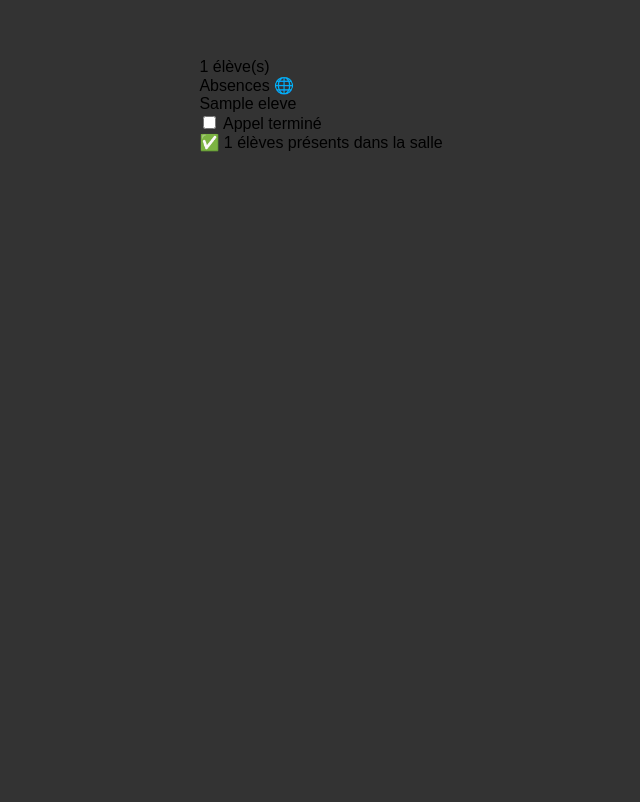
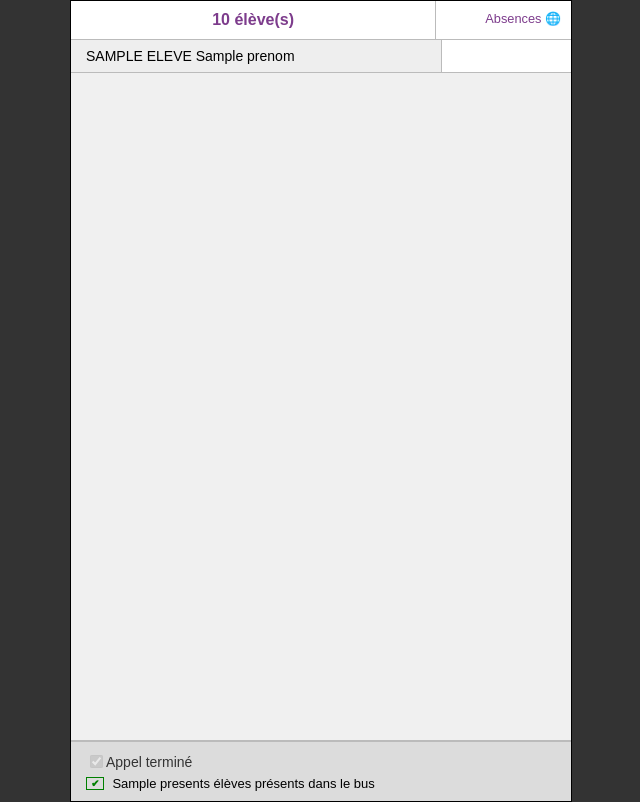
Before and after one commit to eliot-maker/coachbus-python, a Flask app: template templates/index.html in a window 1280 px wide. Shown: the whole page, without its empty margins (319-959 px from the left). Before the commit the page ends 152 px from the top, so only its background shows below. Run offline with Flask 3, Linux system fonts and the light colour scheme; the template is opened without the code that fills it: most values are stand-ins (such as "Sample title", 1, 10 or a date in 2020).

Commit message:
Add files via upload

```diff
--- a/app.py
+++ b/app.py
@@ -1,19 +1,19 @@
 import sqlite3
 import os
 from datetime import datetime
-from flask import Flask, render_template, redirect, url_for, flash
+from flask import Flask, render_template, redirect, url_for, request
 from flask_mail import Mail, Message
 from fpdf import FPDF
 
 app = Flask(__name__)
-app.secret_key = "supersecret"
+app.secret_key = "coachbus_secret"
 
 # --- CONFIGURATION MAIL (À REMPLIR) ---
 app.config['MAIL_SERVER'] = 'smtp.gmail.com'
 app.config['MAIL_PORT'] = 587
 app.config['MAIL_USE_TLS'] = True
-app.config['MAIL_USERNAME'] = 'TON_EMAIL@gmail.com'
-app.config['MAIL_PASSWORD'] = 'TON_MOT_DE_PASSE_APPLICATION' # Mot de passe d'application Google
+app.config['MAIL_USERNAME'] = 'eliot.thomas.fondriest@gmail.com'
+app.config['MAIL_PASSWORD'] = 'gbomnyplaffgxxox'
 mail = Mail(app)
 
 DB_PATH = 'eleves.db'
@@ -23,6 +23,7 @@ def init_db():
         conn.execute('''CREATE TABLE IF NOT EXISTS eleves
                         (id INTEGER PRIMARY KEY AUTOINCREMENT,
                          nom TEXT NOT NULL,
+                         prenom TEXT NOT NULL,
                          absences INTEGER DEFAULT 0)''')
 
 @app.route('/')
@@ -30,7 +31,12 @@ def index():
     with sqlite3.connect(DB_PATH) as conn:
         conn.row_factory = sqlite3.Row
         eleves = conn.execute("SELECT * FROM eleves ORDER BY nom ASC").fetchall()
-    return render_template('index.html', eleves=eleves, date=datetime.now().strftime("%d/%m/%Y"))
+
+    total = len(eleves)
+    absents = sum(1 for e in eleves if e['absences'] == 1)
+    presents = total - absents
+
+    return render_template('index.html', eleves=eleves, total=total, presents=presents)
 
 @app.route('/toggle/<int:id>')
 def toggle_absence(id):
@@ -44,40 +50,52 @@ def terminer_appel():
         conn.row_factory = sqlite3.Row
         eleves = conn.execute("SELECT * FROM eleves ORDER BY nom ASC").fetchall()
 
-    date_str = datetime.now().strftime("%d-%m-%Y")
-    filename = f"appel_{date_str}.pdf"
+    date_str = datetime.now().strftime("%d/%m/%Y à %H:%M")
+    filename = f"appel_bus.pdf"
 
-    # --- GÉNÉRATION PDF ---
     pdf = FPDF()
     pdf.add_page()
     pdf.set_font("Arial", 'B', 16)
-    pdf.cell(200, 10, f"Fiche d'appel - {date_str}", ln=True, align='C')
+    pdf.cell(200, 10, f"Rapport d'appel Bus - {date_str}", ln=True, align='C')
     pdf.ln(10)
     pdf.set_font("Arial", size=12)
 
     for e in eleves:
-        statut = "X" if e['absences'] == 1 else ""
-        pdf.cell(150, 10, f"{e['nom']}", border=1)
-        pdf.cell(40, 10, f"Absent: {statut}", border=1, ln=True, align='C')
+        statut = "ABSENT" if e['absences'] == 1 else "PRESENT"
+        pdf.cell(100, 10, f"{e['nom'].upper()} {e['prenom']}", border=1)
+        pdf.cell(50, 10, statut, border=1, ln=True, align='C')
 
     pdf.output(filename)
 
-    # --- ENVOI MAIL ---
     try:
-        msg = Message(f"Fiche d'appel du {date_str}",
+        msg = Message(f"Appel Bus terminé - {date_str}",
                       sender=app.config['MAIL_USERNAME'],
-                      recipients=['DESTINATAIRE@email.com']) # L'adresse qui reçoit le PDF
-        msg.body = f"Veuillez trouver ci-joint la fiche d'appel du {date_str}."
+                      recipients=['TON_EMAIL_DESTINATAIRE@email.com'])
+        msg.body = f"L'appel du bus est terminé. Voici la liste en pièce jointe."
         with app.open_resource(filename) as fp:
             msg.attach(filename, "application/pdf", fp.read())
         mail.send(msg)
-        os.remove(filename) # Supprime le PDF après envoi
+        os.remove(filename)
     except Exception as e:
-        print(f"Erreur mail: {e}")
+        print(f"Erreur: {e}")
 
-    return "Appel envoyé avec succès ! <a href='/'>Retour</a>"
+    return "Appel envoyé ! <a href='/'>Retour au bus</a>"
+
+# Fonction CMD pour ajouter des élèves
+def ajouter_eleve_cmd():
+    print("\n--- AJOUT ÉLÈVE BUS ---")
+    nom = input("Nom de famille : ")
+    prenom = input("Prénom : ")
+    if nom and prenom:
+        with sqlite3.connect(DB_PATH) as conn:
+            conn.execute("INSERT INTO eleves (nom, prenom) VALUES (?, ?)", (nom, prenom))
+        print(f"✅ {prenom} {nom} ajouté !")
 
 if __name__ == '__main__':
     init_db()
-    port = int(os.environ.get("PORT", 5000))
-    app.run(host='0.0.0.0', port=port)
+    import sys
+    if len(sys.argv) > 1 and sys.argv[1] == 'add':
+        ajouter_eleve_cmd()
+    else:
+        port = int(os.environ.get("PORT", 5000))
+        app.run(host='0.0.0.0', port=port)
--- a/static/style.css
+++ b/static/style.css
@@ -1,67 +1,100 @@
-body {
-    background-color: #333; /* Fond sombre pour faire ressortir la fenêtre */
-    display: flex;
-    justify-content: center;
-    padding-top: 50px;
-    font-family: sans-serif;
+body, html {
+    margin: 0; padding: 0;
+    font-family: Arial, sans-serif;
+    background-color: #333;
+    height: 100%;
 }
 
-.window {
-    width: 450px;
-    background-color: #f0f0f0;
-    border: 1px solid #999;
-    box-shadow: 2px 2px 10px rgba(0,0,0,0.5);
+.app-container {
+    max-width: 500px;
+    margin: 0 auto;
+    background-color: #fff;
+    height: 100vh;
+    display: flex;
+    flex-direction: column;
+    border: 1px solid #000;
 }
 
-.appel-table {
-    width: 100%;
-    border-collapse: collapse;
-    background-color: #fff;
+.pronote-header {
+    display: flex;
+    border-bottom: 1px solid #bbbbbb;
 }
 
-th {
-    border: 1px solid #ccc;
-    padding: 8px;
-    font-weight: normal;
+.count-box {
+    flex: 3;
+    padding: 10px;
+    color: #7d3c8c;
+    text-align: center;
+    font-weight: bold;
+    border-right: 1px solid #bbbbbb;
 }
 
-.header-name { color: #a149a1; text-align: center; width: 80%; }
-.header-abs { color: #a149a1; text-align: right; font-size: 0.9em; }
-
-td {
-    border: 1px solid #ccc;
-    padding: 5px 10px;
-    height: 25px;
-    background-color: #eeeeee; /* Gris clair comme sur l'image */
+.abs-title {
+    flex: 1;
+    padding: 10px;
+    color: #7d3c8c;
+    font-size: 0.8em;
+    text-align: right;
 }
 
-/* Couleurs alternées ou spécifiques */
-.cell-name { color: #000; font-size: 14px; }
-.is-absent { color: #ff0000; } /* Rouge si absent */
+.list-container {
+    flex: 1;
+    overflow-y: auto;
+    background-color: #f0f0f0;
+}
 
-.cell-abs {
+.pronote-row {
+    display: flex;
+    border-bottom: 1px solid #bbbbbb;
+    cursor: pointer;
+}
+
+.student-name {
+    flex: 3;
+    padding: 8px 15px;
+    background-color: #eeeeee;
+    font-size: 14px;
+    border-right: 1px solid #bbbbbb;
+}
+
+.nom-famille { text-transform: uppercase; }
+
+.is-absent .student-name { color: red; }
+
+.check-cell {
+    flex: 1;
     background-color: #fff;
     text-align: center;
-    width: 50px;
+    padding: 8px;
+    font-weight: bold;
+    font-size: 16px;
 }
 
-.status-bar {
-    background-color: #e0e0e0;
-    border-top: 1px solid #ccc;
-    padding: 5px 10px;
+.pronote-footer {
+    background-color: #dcdcdc;
+    border-top: 2px solid #bbbbbb;
+    padding: 10px 15px;
+}
+
+.footer-top {
     display: flex;
     align-items: center;
-    font-size: 12px;
+    font-size: 14px;
+    margin-bottom: 5px;
+    color: #333;
 }
 
-.status-msg {
-    margin-left: 15px;
+.footer-bottom {
     display: flex;
     align-items: center;
+    font-size: 13px;
 }
 
-.check-icon {
+.check-green {
     color: green;
-    margin-right: 5px;
     font-weight: bold;
+    margin-right: 8px;
+    border: 1px solid green;
+    padding: 0 4px;
+    font-size: 10px;
 }
--- a/templates/index.html
+++ b/templates/index.html
@@ -3,41 +3,38 @@
 <head>
     <meta charset="UTF-8">
     <meta name="viewport" content="width=device-width, initial-scale=1.0, maximum-scale=1.0, user-scalable=no">
-    <title>Appel Pro</title>
+    <title>Appel Bus</title>
     <link rel="stylesheet" href="{{ url_for('static', filename='style.css') }}">
 </head>
 <body>
-
     <div class="app-container">
-    <div class="header">
-        <div class="header-left">{{ eleves|length }} élève(s)</div>
-        <div class="header-right">Absences <span class="globe">🌐</span></div>
+        <div class="pronote-header">
+            <div class="count-box">{{ total }} élève(s)</div>
+            <div class="abs-title">Absences <span class="icon">🌐</span></div>
         </div>
 
         <div class="list-container">
             {% for eleve in eleves %}
-        <div class="row" onclick="location.href='/toggle/{{ eleve.id }}'">
-            <div class="name {{ 'is-absent' if eleve.absences == 1 else '' }}">
-                {{ eleve.nom }}
+            <div class="pronote-row {{ 'is-absent' if eleve.absences == 1 else '' }}" onclick="location.href='/toggle/{{ eleve.id }}'">
+                <div class="student-name">
+                    <span class="nom-famille">{{ eleve.nom }}</span> {{ eleve.prenom }}
                 </div>
-            <div class="abs-box">
-                {{ 'X' if eleve.absences == 1 else '' }}
+                <div class="check-cell">
+                    {{ '1' if eleve.absences == 1 else '' }}
                 </div>
             </div>
             {% endfor %}
         </div>
 
-    <div class="footer">
-        <label class="checkbox-container" onclick="if(confirm('Envoyer le PDF par mail ?')) location.href='/terminer_appel'">
-            <input type="checkbox" id="finish">
-            <span class="checkmark"></span>
-            Appel terminé
-        </label>
-        <div class="status-text">
-            ✅ {{ eleves|length }} élèves présents dans la salle
+        <div class="pronote-footer">
+            <div class="footer-top" onclick="if(confirm('Envoyer le rapport par mail ?')) location.href='/terminer_appel'">
+                <input type="checkbox" checked disabled> <span>Appel terminé</span>
+            </div>
+            <div class="footer-bottom">
+                <span class="check-green">✔</span>
+                <span class="counter-text">{{ presents }} élèves présents dans le bus</span>
             </div>
         </div>
     </div>
-
 </body>
 </html>
```
Lines whose indentation alone changed are shown as unchanged.
